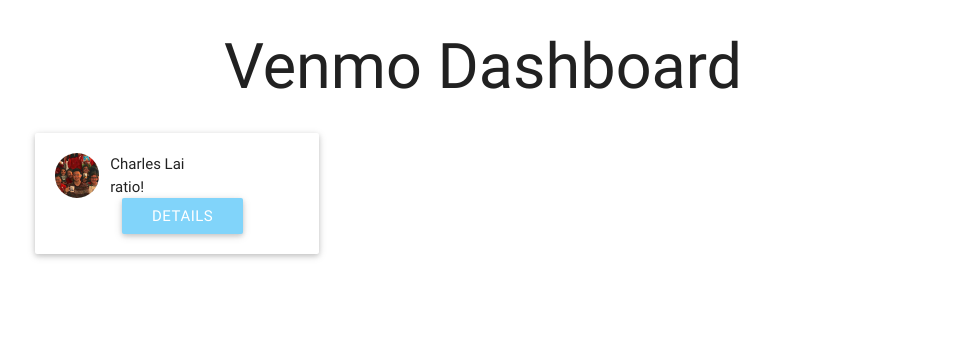
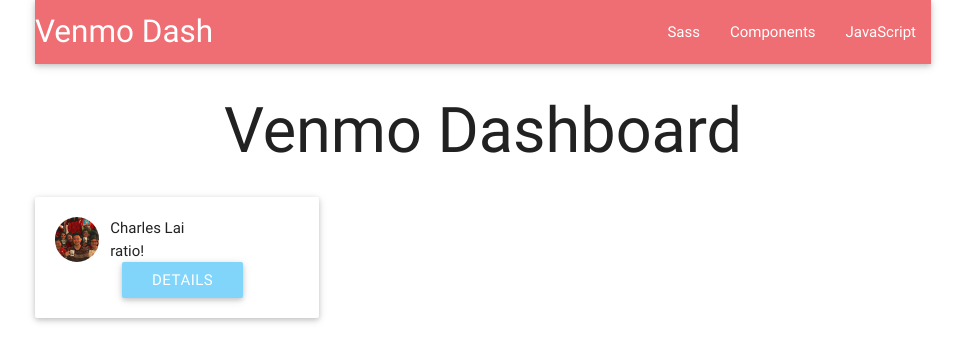
Before and after one commit to sup/venmo-dash, a website: page public/pages/app.html in a window 1280 px wide. Shown: the whole page, without its empty margins (157-1122 px from the left). Drawn offline with nearby package versions, Linux system fonts and the light colour scheme; files that its build step writes are made by us from their sources; files whose address does not match are found by name.

```diff
--- a/public/pages/app.html
+++ b/public/pages/app.html
@@ -10,7 +10,19 @@
   </head>
   <body>
     <div id="page-container" class="container">
+      <!-- Navigation -->
+      <nav>
+        <div class="nav-wrapper">
+          <a href="#" class="brand-logo">Venmo Dash</a>
+          <ul id="nav-mobile" class="right hide-on-med-and-down">
+            <li><a href="sass.html">Sass</a></li>
+            <li><a href="badges.html">Components</a></li>
+            <li><a href="collapsible.html">JavaScript</a></li>
+          </ul>
+        </div>
+      </nav>
       <h1 id="title" class="center-align"> Venmo Dashboard </h1>
+
       <!-- Main Grid/Row holding cards -->
       <div id="card-grid" class="row">
 
```
Also changed, not shown: public/pages/login.html (renamed from public/pages/index.html).
